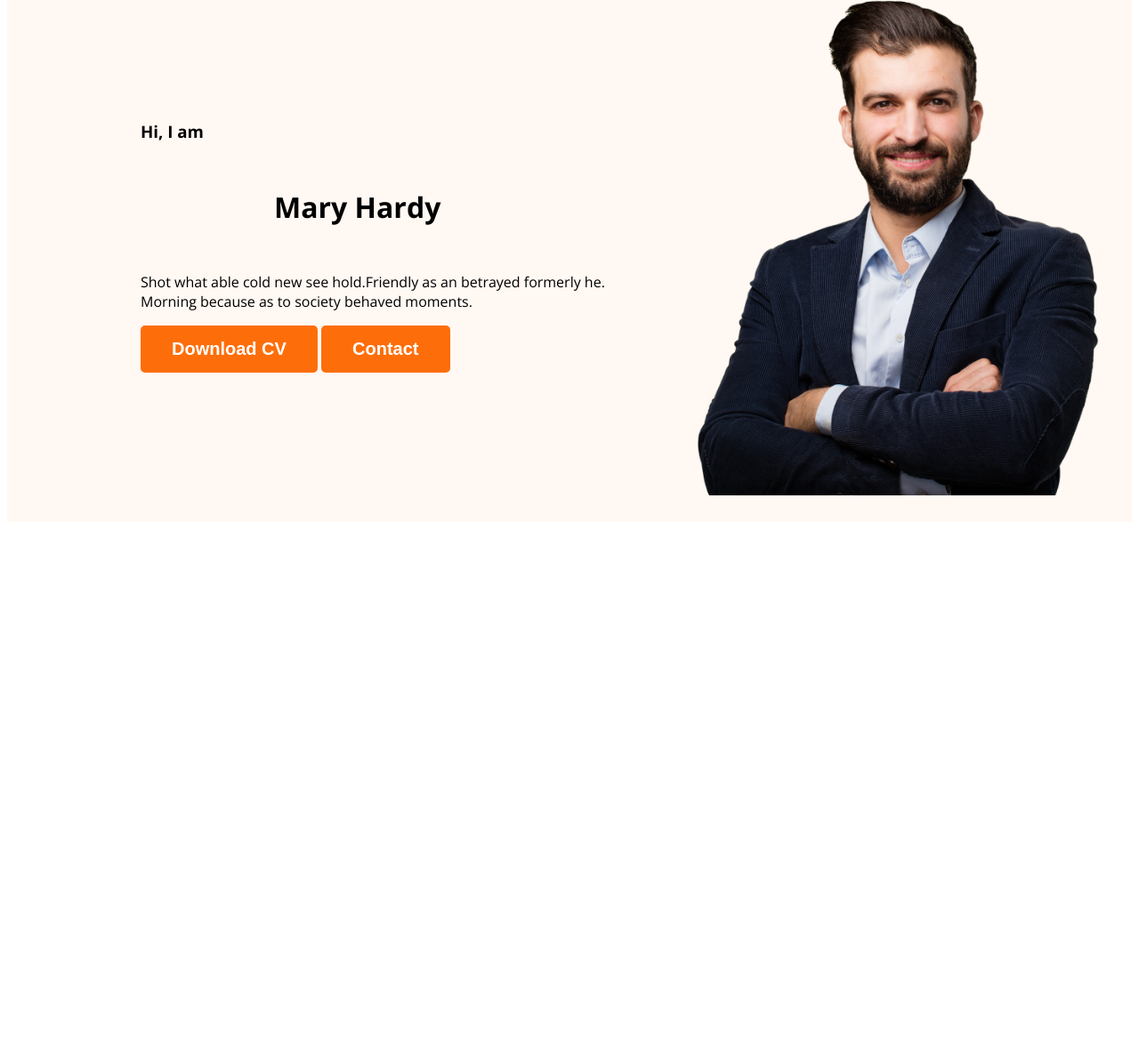
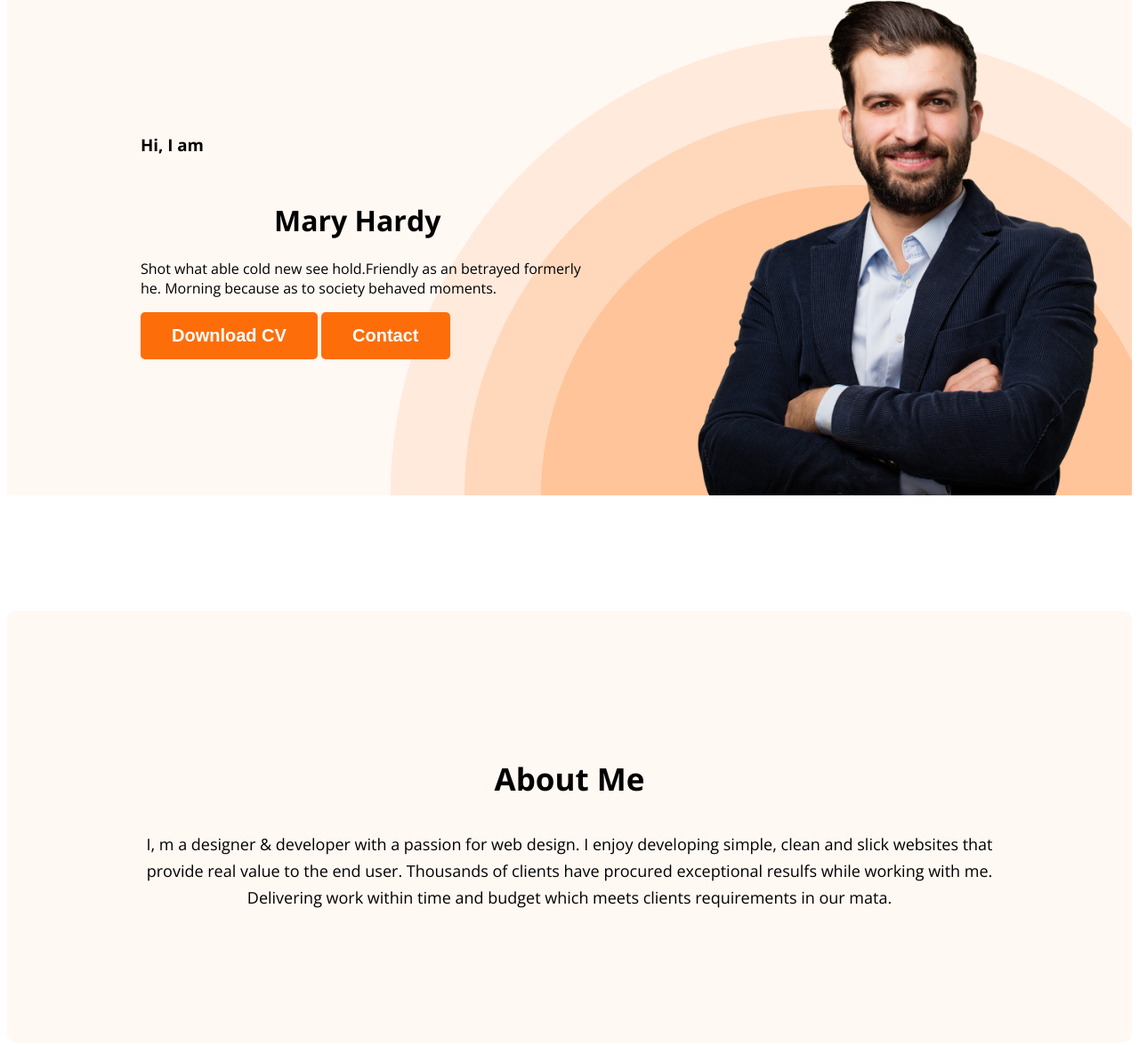
Before and after one commit to mehedi63t/web-developer-portfolio, a plain HTML site: page index.html in a window 1280 px wide. Shown: the part 211-1386 px from the top of the page at 89% size. Before the commit the page ends 806 px from the top, so only its background shows below. Drawn offline with nearby package versions, Linux system fonts and the light colour scheme.

Commit message:
about section created

```diff
--- a/index.html
+++ b/index.html
@@ -26,7 +26,7 @@
     <div class="banner-content">
         <h3 class="banner-greting">Hi, I  am</h3>
         <h1 class="banner title">Mary Hardy</h1>
-        <p>Shot what able cold new see hold.Friendly as an betrayed formerly he. Morning because as to society behaved moments.</p>
+        <p class="banner-description">Shot what able cold new see hold.Friendly as an betrayed formerly he. Morning because as to society behaved moments.</p>
     <button class="btn-primary">Download CV</button>
 <button class="btn-primary">Contact</button>
     </div>
@@ -35,6 +35,12 @@
 </div>
   </header>
   <main>
+<section class="about">
+<h3 class="section-title">About Me</h3>
+<p class="section-descreption">
+    I, m a designer & developer with a passion for web design. I enjoy developing simple, clean and slick websites that provide real value to the end user. Thousands of clients have procured exceptional resulfs while working with me. Delivering work within time and budget which meets clients requirements in our mata.
+</p>
+</section>
 
   </main>
   <footer>
--- a/styles/portfolio.css
+++ b/styles/portfolio.css
@@ -14,7 +14,19 @@ font-size: 20px;
 font-weight: 700;
 padding: 15px 35px;
 }
-
+.section-title{
+color: #181818);
+text-align: center;
+font-size: 35px;
+font-weight: 700;
+}
+.section-descreption{
+color: #757575);
+text-align: center;
+font-size: 18px;
+font-weight: 400;
+line-height: 30px; /* 166.667% */
+}
 /* nav related styles */
 nav{
     display: flex;
@@ -43,11 +55,40 @@ nav a{
 /* header related styles */
 .header{
 background-color: #FFF8F3;
+background-image: url('../images/header_bg.png');
+background-repeat: no-repeat;
+background-position: bottom right;
 .banner{
-    padding:30px 30px 30px 150px;
+    padding:30px 30px 0px 150px;
 display: flex;
-align-items: center;}
+align-items: center;
+justify-content: space-between;}
+.banner-content{
+    max-width: 500px;
+}
+
 }
 .banner .profile-pic{
     width: 500px;
 }
+.banner-greeting{
+font-size: 45px;
+color:#474747;
+margin-bottom:0;
+}
+.banner-title{
+font-size: 85px;
+font-weight: 700;
+margin-top: 10px;
+margin-bottom: 20px;
+}
+/* main section styles */
+
+/* about section styles */
+
+.about{
+    padding: 130px;
+    border-radius:10px;
+    background: #FFF8F3;
+    margin: 130px 0;
+}
```
